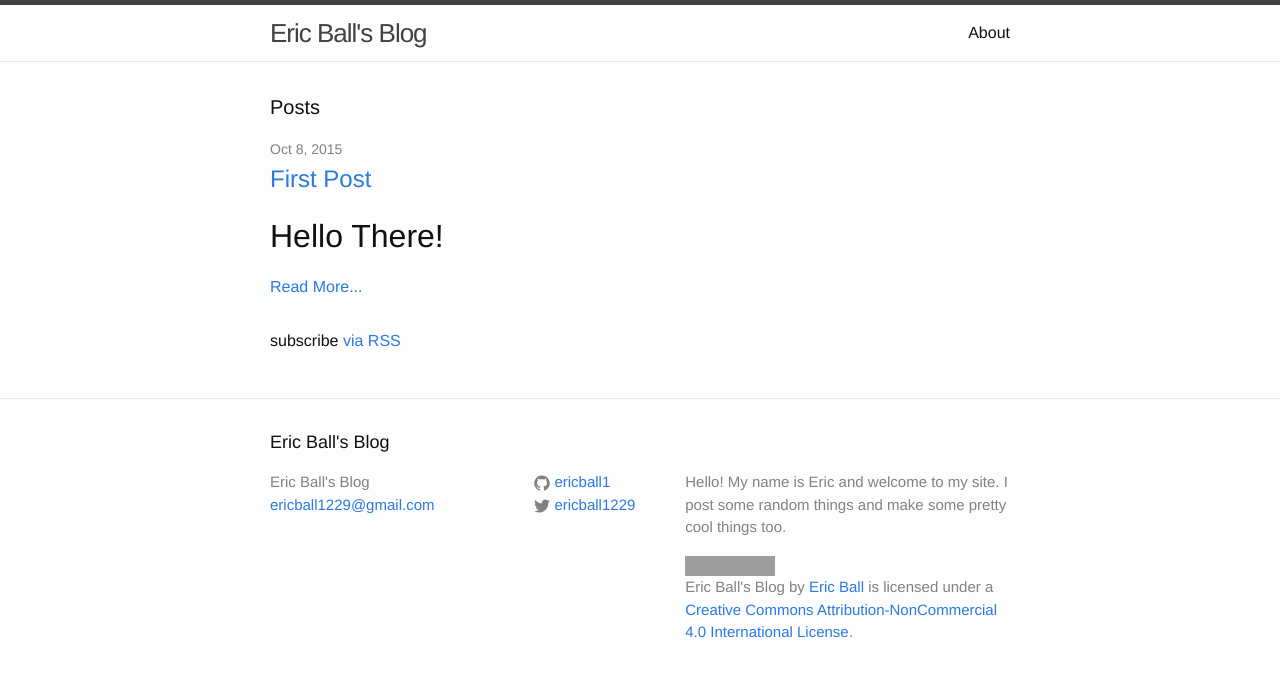
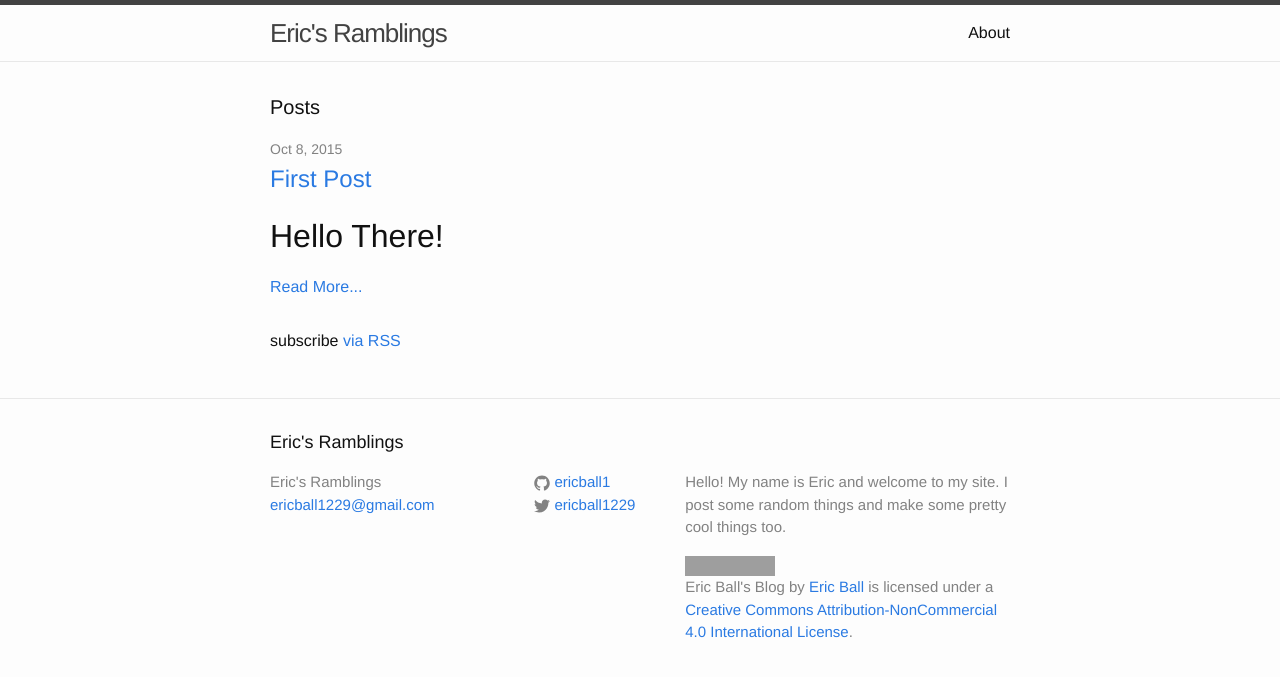
Before and after one commit to ericball1/ericball1.github.io, a Jekyll site: the page built from index.html, in a window 1280 px wide. Shown: the top 677 px of the page. Built offline with Jekyll 4.4.1, drawn with Linux system fonts in a browser that asks for light colours; grey boxes are pictures that could not be loaded.

Commit message:
Changed Title to "Eric's Ramblings"

```diff
--- a/_config.yml
+++ b/_config.yml
@@ -1,5 +1,5 @@
 # Site settings
-title: Eric Ball's Blog
+title: Eric's Ramblings
 email: ericball1229@gmail.com
 description: > # this means to ignore newlines until "baseurl:"
   Hello! My name is Eric and welcome to my site.
```
